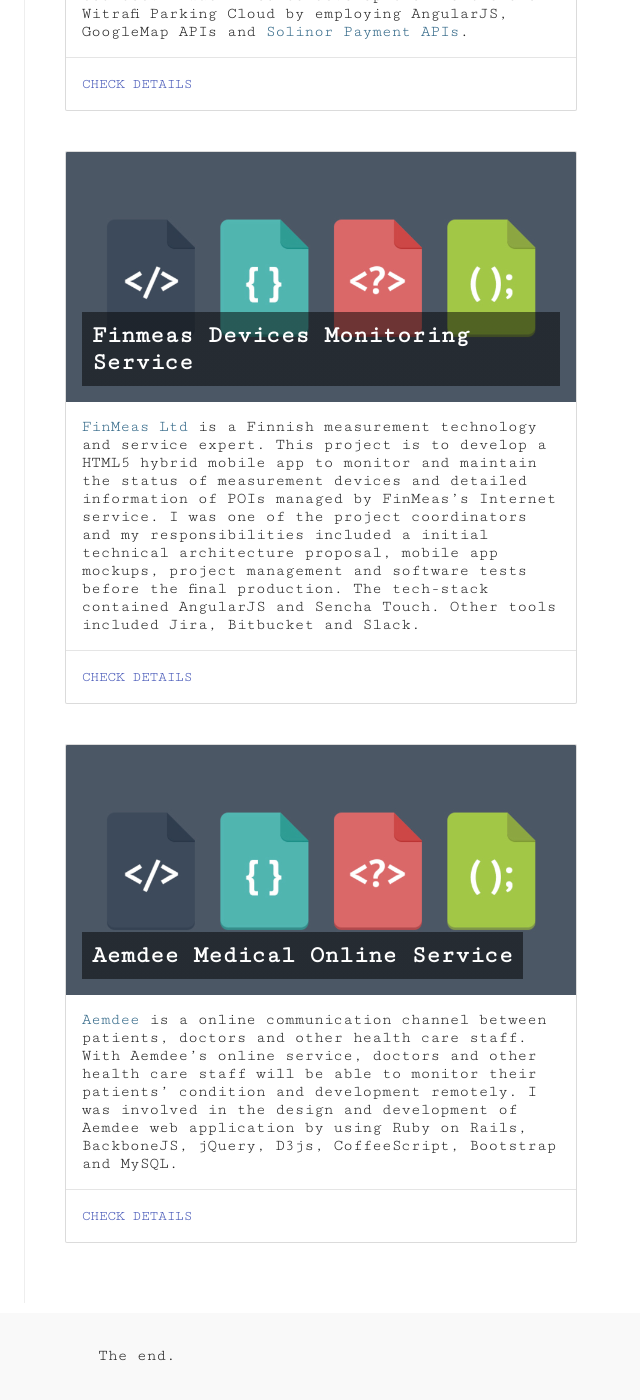
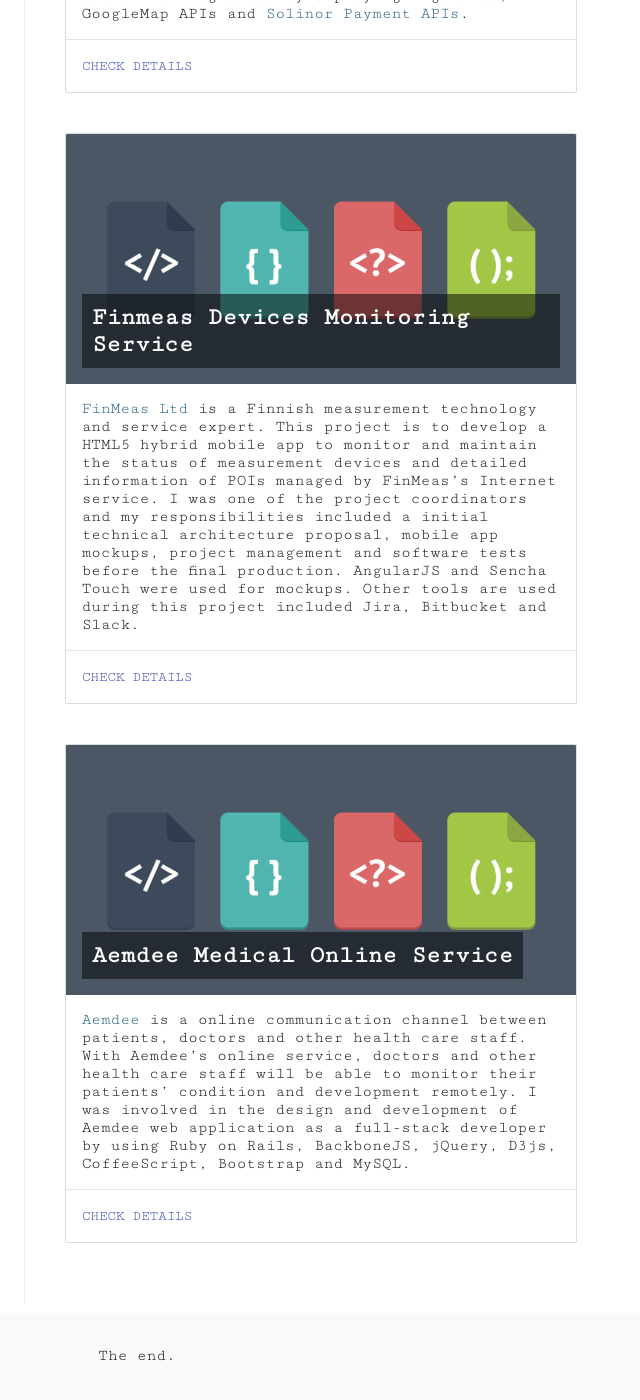
Before and after one commit to crabcanon/crabcanon.github.com, a Jekyll site: the page built from projects/index.md, in a window 1280 px wide and 1400 px high, scrolled down 3002 px. Shown: the whole window, without its empty margins (503-1143 px from the left). Built offline with Jekyll 4.4.1, drawn with Linux system fonts in a browser that asks for light colours; comment, search, counter and statistics services are not loaded; some of the changed text lies outside the part shown.

Commit message:
Update blogs

```diff
--- a/_posts/2014-10-01-aemdee-medical-online-service.md
+++ b/_posts/2014-10-01-aemdee-medical-online-service.md
@@ -3,7 +3,7 @@
 title: Aemdee Medical Online Service
 date: 2014-10-01
 image: /images/homepage/cover-1.jpg
-description: <a href="http://www.aemdee.com/">Aemdee</a> is a online communication channel between patients, doctors and other health care staff. With Aemdee’s online service, doctors and other health care staff will be able to monitor their patients’ condition and development remotely. I was involved in the design and development of Aemdee web application by using Ruby on Rails, BackboneJS, jQuery, D3js, CoffeeScript, Bootstrap and MySQL.
+description: <a href="http://www.aemdee.com/">Aemdee</a> is a online communication channel between patients, doctors and other health care staff. With Aemdee’s online service, doctors and other health care staff will be able to monitor their patients’ condition and development remotely. I was involved in the design and development of Aemdee web application as a full-stack developer by using Ruby on Rails, BackboneJS, jQuery, D3js, CoffeeScript, Bootstrap and MySQL.
 categories: [project]
 tags: [Project, Full Stack, Ruby on Rails, Backbone.js, d3.js, MySQL, CoffeeScript]
 ---
--- a/_posts/2015-01-27-finmeas-devices-monitoring-service.md
+++ b/_posts/2015-01-27-finmeas-devices-monitoring-service.md
@@ -3,7 +3,7 @@
 title: Finmeas Devices Monitoring Service
 date: 2015-01-27
 image: /images/homepage/cover-1.jpg
-description: <a href="http://www.finmeas.com/">FinMeas Ltd</a> is a Finnish measurement technology and service expert. This project is to develop a HTML5 hybrid mobile app to monitor and maintain the status of measurement devices and detailed information of POIs managed by FinMeas’s Internet service. I was one of the project coordinators and my responsibilities included a initial technical architecture proposal, mobile app mockups, project management and software tests before the final production. The tech-stack contained AngularJS and Sencha Touch. Other tools included Jira, Bitbucket and Slack.
+description: <a href="http://www.finmeas.com/">FinMeas Ltd</a> is a Finnish measurement technology and service expert. This project is to develop a HTML5 hybrid mobile app to monitor and maintain the status of measurement devices and detailed information of POIs managed by FinMeas’s Internet service. I was one of the project coordinators and my responsibilities included a initial technical architecture proposal, mobile app mockups, project management and software tests before the final production. AngularJS and Sencha Touch were used for mockups. Other tools are used during this project included Jira, Bitbucket and Slack.
 categories: [project]
 tags: [Project, HTML5, Hybrid mobile app, Angularjs, Sencha Touch]
 ---
--- a/_posts/2015-08-25-dk-travel-bus-rent-service.md
+++ b/_posts/2015-08-25-dk-travel-bus-rent-service.md
@@ -3,7 +3,7 @@
 title: DK Travel Bus Rent Service
 date: 2015-08-25
 image: /images/homepage/cover-1.jpg
-description: This single page application is the offical website of DK travel bus rent service. I was hired to design and develop it with the AngularFire tech-stack, including Firebase, AngularJS, Lumx, Bootstrap, Yeoman, Grunt and Bower.
+description: This single page application is the offical website of DK travel bus rent service. I was hired to design and develop it with Firebase, AngularJS, Lumx, Bootstrap, Yeoman, Grunt and Bower.
 categories: [project]
 tags: [Project, Angularjs]
 ---
```
Also changed, not shown: _posts/2015-08-16-dk-travel-online-service.md (+1 -1 lines).
